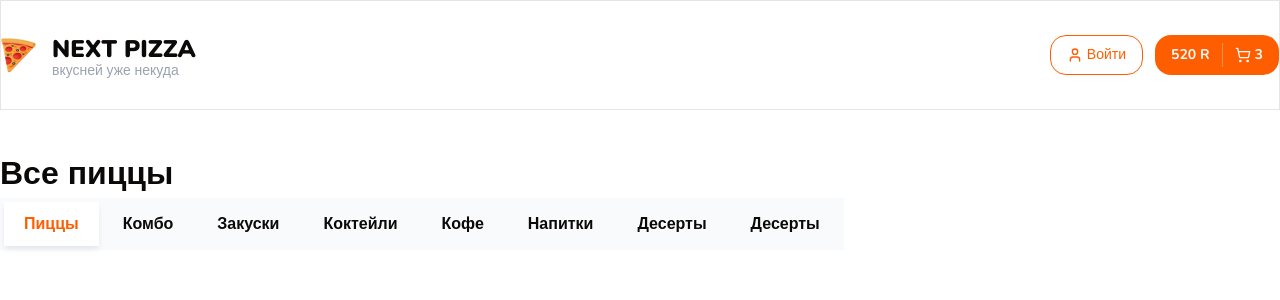
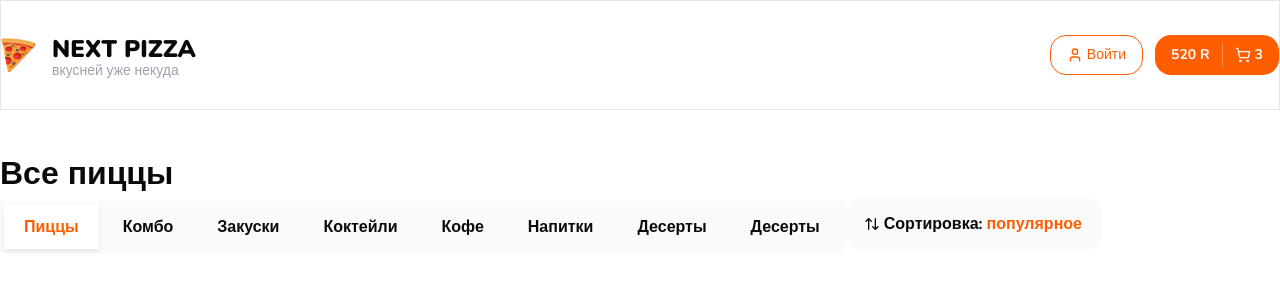
Before and after one commit to it-spectre-ru/next-pizza, a Next.js app: page / in a window 1280 px wide. Shown: the top 300 px of the page. Built offline with nearby package versions, Linux system fonts and the light colour scheme.

Commit message:
add SortPopup

```diff
--- a/app/page.tsx
+++ b/app/page.tsx
@@ -1,4 +1,4 @@
-import { Categories, Container, Title } from "@/components/shared";
+import { Categories, Container, SortPopup, Title } from "@/components/shared";
 
 export default function Home() {
   return <>
@@ -6,6 +6,7 @@
       <Title text="Все пиццы" size="lg" className="font-extrabold" />
 
       <Categories />
+      <SortPopup />
     </Container>
   </>;
 }
--- /dev/null
+++ b/components/shared/sort-popup.tsx
@@ -0,0 +1,18 @@
+import { cn } from '@/lib/utils';
+import { ArrowUpDown } from 'lucide-react';
+import React from 'react';
+
+interface Props {
+  className?: string;
+}
+
+export const SortPopup: React.FC<Props> = ({ className }) => {
+  return (
+    <div className={cn(
+      'inline-flex items-center gap-1 bg-gray-50 px-5 h-[52px] rounded-2xl cursor-pointer', className)}>
+      <ArrowUpDown size={16} />
+      <b>Сортировка:</b>
+      <b className="text-primary">популярное</b>
+    </div>
+  );
+};
```
